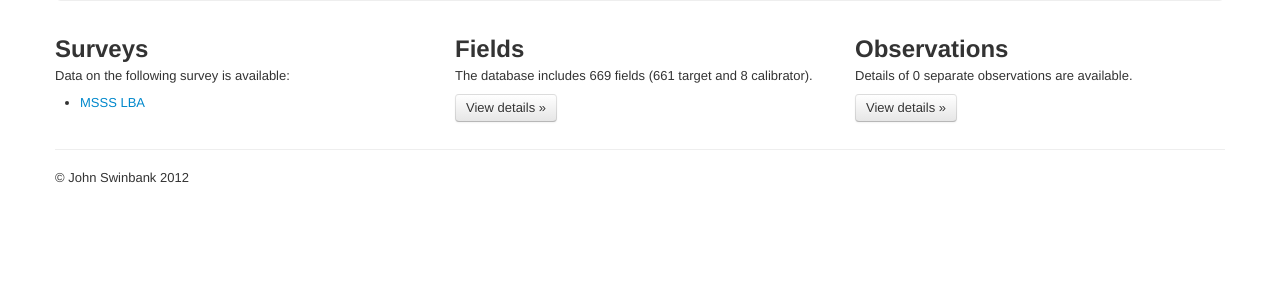
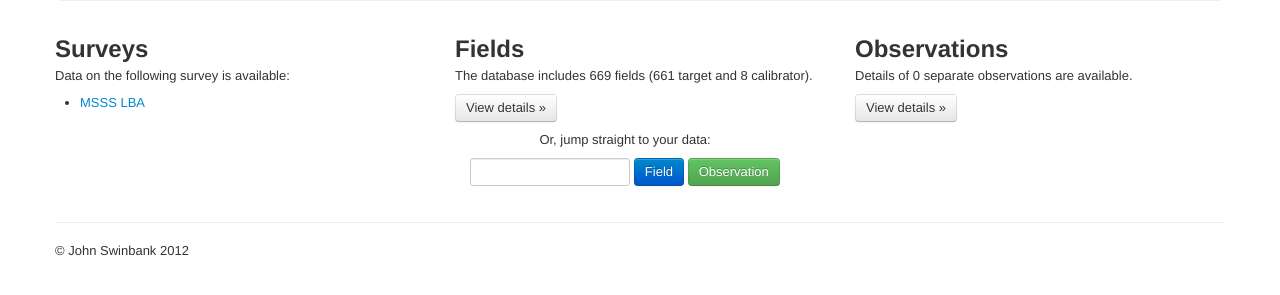
Before and after one commit to jdswinbank/lofar-obsdb, a Django app: page / in a window 1280 px wide. Shown: the part 338-633 px from the top of the page. Run offline with Django 3.2, Linux system fonts and the light colour scheme; data comes from the database, SQL or seed files in the repository; data that the repository does not hold is empty; parts of the project's set-up code (start-up, migrations or seed data) failed here and were passed over; some libraries are stand-ins or nearby versions.

Commit message:
Add jump field on front page

```diff
--- a/msssdb/urls.py
+++ b/msssdb/urls.py
@@ -1,9 +1,9 @@
 from django.conf.urls import patterns, include, url
-from django.views.generic import ListView, TemplateView
+from django.views.generic import ListView, DetailView
 from django.views.generic.simple import redirect_to
 from django.contrib import admin
 
-from observationdb.models import Survey, Observation
+from observationdb.models import Survey, Observation, Field
 
 admin.autodiscover()
 
@@ -22,10 +22,7 @@ urlpatterns = patterns('',
     # Uncomment the next line to enable the admin:
     url(r'^admin/', include(admin.site.urls)),
 
-
-#    url(r'^surveys/$', 'observationdb.views.surveys'),
     url(r'^$', 'observationdb.views.intro'),
-
 
     url(r'^survey/$',
         ListView.as_view(
@@ -37,6 +34,13 @@ urlpatterns = patterns('',
     url(r'^survey/(?P<pk>\d+)/$', 'observationdb.views.survey_summary'),
 
     url(r'^observation/$', redirect_to, {'url': '/observation/page1'}),
+    url(r'^observation/(?P<pk>\d+)/$',
+        DetailView.as_view(
+            model=Observation,
+            template_name='observation_detail.html'
+        ),
+        name="observation_detail"
+    ),
     url(r'^observation/page(?P<page>[0-9]+)/$',
         ListView.as_view(
             queryset=Observation.objects.all(),
@@ -46,8 +50,13 @@ urlpatterns = patterns('',
         ),
         name="obs_list"
     ),
-    url(r'^observation/(?P<pk>\d+)/$', 'observationdb.views.observation_detail'),
 
-    url(r'^field/(?P<pk>\d+)/$', 'observationdb.views.field_detail'),
+    url(r'^field/(?P<pk>\d+)/$',
+        DetailView.as_view(
+            model=Field,
+            template_name='field_detail.html'
+        ),
+        name="field_detail"
+    ),
     url(r'^field/$', 'observationdb.views.field_list'),
 )
--- a/observationdb/forms.py
+++ b/observationdb/forms.py
@@ -2,6 +2,9 @@ from django import forms
 from django.core.validators import MaxValueValidator, MinValueValidator
 
 from observationdb.models import Survey
+
+class LookupForm(forms.Form):
+    target = forms.CharField(max_length=100)
 
 class FieldFilterForm(forms.Form):
     ra = forms.FloatField(required=False, label="Right Ascension",
--- a/observationdb/templates/base.html
+++ b/observationdb/templates/base.html
@@ -82,6 +82,16 @@
       </div>
       {% endblock %} <!-- contents -->
 
+    <div class="row" style="text-align: center">
+       <p>Or, jump straight to your data:<p/>
+       <form class="form-search" method="post" action="/">
+         {% csrf_token %}
+         <input id="id_target" type="text" name="target" maxlength="100" class="input-medium search-query" />
+         <button type="submit" class="btn btn-primary" name="field">Field</button>
+         <button type="submit" class="btn btn-success" name="obs">Observation</button>
+       </form>
+     </div>
+
       <hr>
 
       <footer>
--- a/observationdb/views.py
+++ b/observationdb/views.py
@@ -1,14 +1,25 @@
 import math
 
-from django.http import HttpResponse
+from django.http import HttpResponseRedirect
 from django.shortcuts import render_to_response
 from django.template import RequestContext
 from django.db.models import Min, Max, Count
+from django.core.urlresolvers import reverse
 
 from observationdb.models import Survey, Field, Observation
-from observationdb.forms import FieldFilterForm
+from observationdb.forms import LookupForm, FieldFilterForm
 
 def intro(request):
+    if request.method == 'POST':
+        form = LookupForm(request.POST)
+        if form.is_valid():
+            if "field" in request.POST:
+                field = Field.objects.get(name=form.cleaned_data['target'])
+                return HttpResponseRedirect(reverse('field_detail', args=(field.id,)))
+            elif "obs" in request.POST:
+                obs = Observation.objects.get(obsid=form.cleaned_data['target'])
+                return HttpResponseRedirect(reverse('observation_detail', args=(obs.id,)))
+
     return render_to_response(
         'base.html',
         {
@@ -17,8 +28,9 @@ def intro(request):
             'n_fields': Field.objects.count(),
             'n_targets': Field.objects.filter(calibrator=False).count(),
             'n_calibrators': Field.objects.filter(calibrator=True).count(),
-            'n_observations': Observation.objects.count()
-            }
+            'n_observations': Observation.objects.count(),
+        },
+        context_instance=RequestContext(request)
     )
 
 def survey_summary(request, pk):
@@ -31,14 +43,6 @@ def survey_summary(request, pk):
         'survey_detail.html',
         {'survey': s, 'n_beams': n_beams, 'start_time': start_time, 'stop_time': stop_time}
     )
-
-def observation_detail(request, pk):
-    o = Observation.objects.get(pk=pk)
-    return render_to_response('observation_detail.html', {'observation': o})
-
-def field_detail(request, pk):
-    f = Field.objects.get(pk=pk)
-    return render_to_response('field_detail.html', {'field': f})
 
 def field_list(request):
     fields = Field.objects.all()
```
